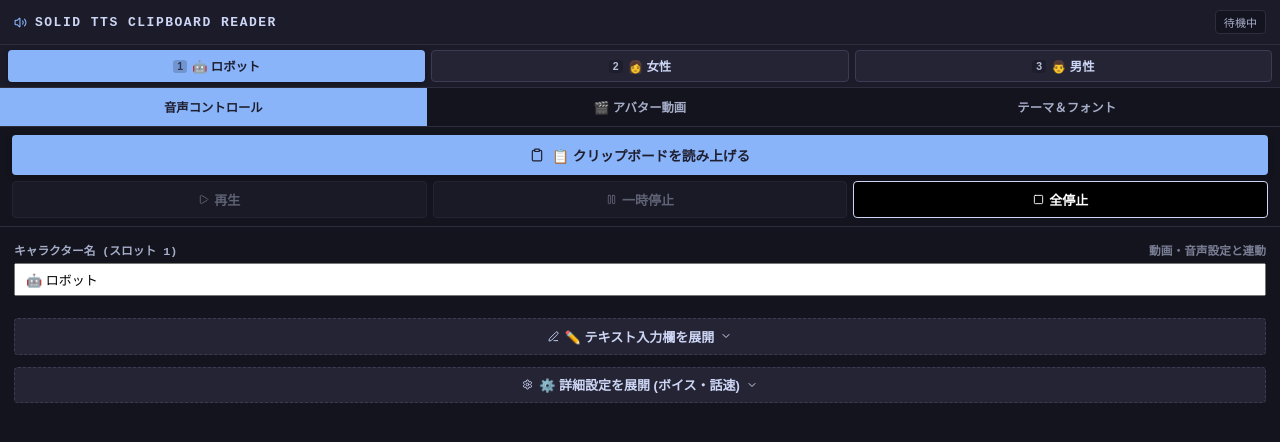
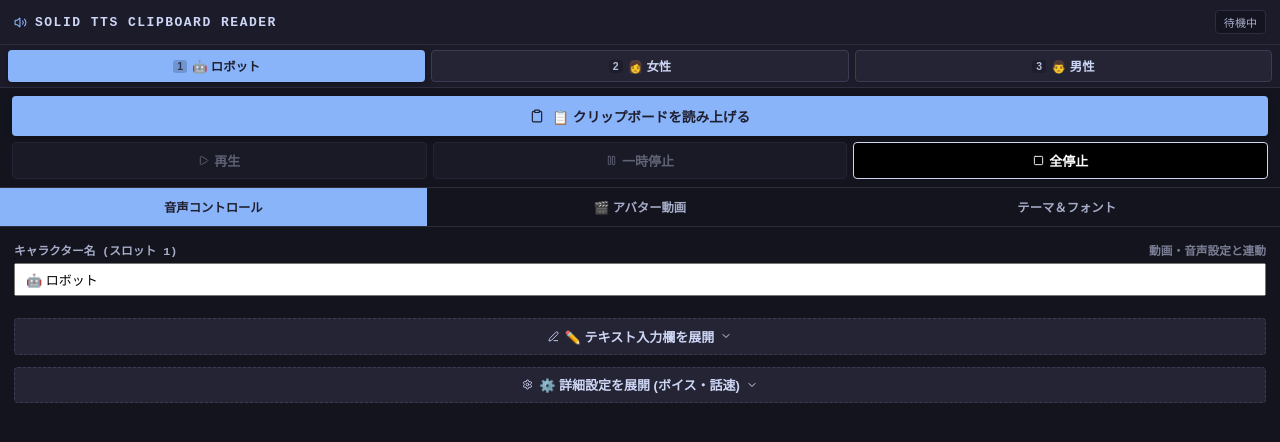
Before and after one commit to soroeru-afk/SOLID-TTS-CLIPBOARD-READER, a React (Vite) app: page / in a window 1280 px wide. Shown: the top 442 px of the page. Built offline with nearby package versions, Linux system fonts and the light colour scheme.

Commit message:
feat: 画面レイアウト最適化(動画→プレイヤー→タブ→設定)および開閉時の精密リサイズ追従

```diff
--- a/src/App.tsx
+++ b/src/App.tsx
@@ -196,7 +196,7 @@ export default function App() {
       // PWAウィンドウの自動リサイズ追従（カオルさまご要望機能）
       try {
         if (window.resizeTo && window.outerWidth) {
-          const targetH = next ? 410 : 790;
+          const targetH = next ? 340 : 840;
           window.resizeTo(window.outerWidth, targetH);
         }
       } catch (e) {}
@@ -636,40 +636,6 @@ export default function App() {
         ))}
       </div>
 
-      {/* Tabs */}
-      <div className="tabs-container">
-        <button
-          onClick={() => setActiveTab("voice")}
-          className="tab-button"
-          style={{
-            background: activeTab === "voice" ? "var(--bg-tab-active)" : "var(--bg-tab-inactive)",
-            color: activeTab === "voice" ? "var(--text-tab-active)" : "var(--text-tab-inactive)"
-          }}
-        >
-          音声コントロール
-        </button>
-        <button
-          onClick={() => setActiveTab("avatar")}
-          className="tab-button"
-          style={{
-            background: activeTab === "avatar" ? "var(--bg-tab-active)" : "var(--bg-tab-inactive)",
-            color: activeTab === "avatar" ? "var(--text-tab-active)" : "var(--text-tab-inactive)"
-          }}
-        >
-          🎬 アバター動画
-        </button>
-        <button
-          onClick={() => setActiveTab("theme")}
-          className="tab-button"
-          style={{
-            background: activeTab === "theme" ? "var(--bg-tab-active)" : "var(--bg-tab-inactive)",
-            color: activeTab === "theme" ? "var(--text-tab-active)" : "var(--text-tab-inactive)"
-          }}
-        >
-          テーマ＆フォント
-        </button>
-      </div>
-
       {/* アバター動画プレビュー領域（動画があり、かつ表示ONの場合に常時上部へ表示） */}
       {videoBlobUrl && vidVisible && (
         <>
@@ -707,7 +673,7 @@ export default function App() {
                 <button
                   onClick={toggleVidCollapse}
                   className="btn-size-toggle"
-                  title="動画を折りたたむ"
+                  title="動画を閉じる"
                 >
                   <ChevronUp size={11} /> 閉じる
                 </button>
@@ -715,19 +681,21 @@ export default function App() {
             )}
           </div>
 
-          {/* 動画の一番下の折りたたみバー（カオルさまご要望機能） */}
-          <div
-            onClick={toggleVidCollapse}
-            className="avatar-collapse-bar"
-            title={isVidCollapsed ? "動画を展開" : "動画を折りたたむ"}
-          >
-            {isVidCollapsed ? <ChevronDown size={13} /> : <ChevronUp size={13} />}
-            <span>{isVidCollapsed ? "🎬 アバター動画を展開する" : "▲ アバター動画を折りたたむ"}</span>
-          </div>
+          {/* 動画が折りたたまれている時の展開バー（カオルさまご要望機能） */}
+          {isVidCollapsed && (
+            <div
+              onClick={toggleVidCollapse}
+              className="avatar-collapse-bar"
+              title="動画を展開する"
+            >
+              <ChevronDown size={13} />
+              <span>🎬 アバター動画を展開する</span>
+            </div>
+          )}
         </>
       )}
 
-      {/* ── 常時表示共通プレイヤーストリップ (全タブ共通・カオルさまご要望機能) ── */}
+      {/* ── 常時表示共通プレイヤーストリップ (再生、一時停止、全停止) ── */}
       <div className="global-player-strip">
         <button onClick={readClipboard} className="global-player-clip-btn" title="クリップボードの文章を即時読み上げ">
           <Clipboard size={14} />
@@ -761,6 +729,40 @@ export default function App() {
             全停止
           </button>
         </div>
+      </div>
+
+      {/* ── タブナビゲーション（プレイヤーストリップの直下・カオルさまご要望機能） ── */}
+      <div className="tabs-container">
+        <button
+          onClick={() => setActiveTab("voice")}
+          className="tab-button"
+          style={{
+            background: activeTab === "voice" ? "var(--bg-tab-active)" : "var(--bg-tab-inactive)",
+            color: activeTab === "voice" ? "var(--text-tab-active)" : "var(--text-tab-inactive)"
+          }}
+        >
+          音声コントロール
+        </button>
+        <button
+          onClick={() => setActiveTab("avatar")}
+          className="tab-button"
+          style={{
+            background: activeTab === "avatar" ? "var(--bg-tab-active)" : "var(--bg-tab-inactive)",
+            color: activeTab === "avatar" ? "var(--text-tab-active)" : "var(--text-tab-inactive)"
+          }}
+        >
+          🎬 アバター動画
+        </button>
+        <button
+          onClick={() => setActiveTab("theme")}
+          className="tab-button"
+          style={{
+            background: activeTab === "theme" ? "var(--bg-tab-active)" : "var(--bg-tab-inactive)",
+            color: activeTab === "theme" ? "var(--text-tab-active)" : "var(--text-tab-inactive)"
+          }}
+        >
+          テーマ＆フォント
+        </button>
       </div>
 
       {/* Main Panel Content */}
--- a/src/index.css
+++ b/src/index.css
@@ -188,16 +188,15 @@ body {
 /* Application Layout Classes */
 .app-card {
   width: 100%;
-  min-height: 100vh;
+  height: 100vh;
   display: flex;
   flex-direction: column;
   border: none;
   background-color: var(--bg-panel);
   box-shadow: none;
-  overflow-x: hidden;
+  overflow: hidden;
   box-sizing: border-box;
   font-size: var(--font-size-current);
-  transition: all 0.2s ease;
 }
 
 .app-header {
@@ -586,6 +585,7 @@ input[type="range"]::-moz-range-thumb {
 .avatar-video-element.fit-auto {
   width: 100%;
   height: auto;
+  max-height: calc(100vh - 185px);
   object-fit: contain;
 }
 
```
